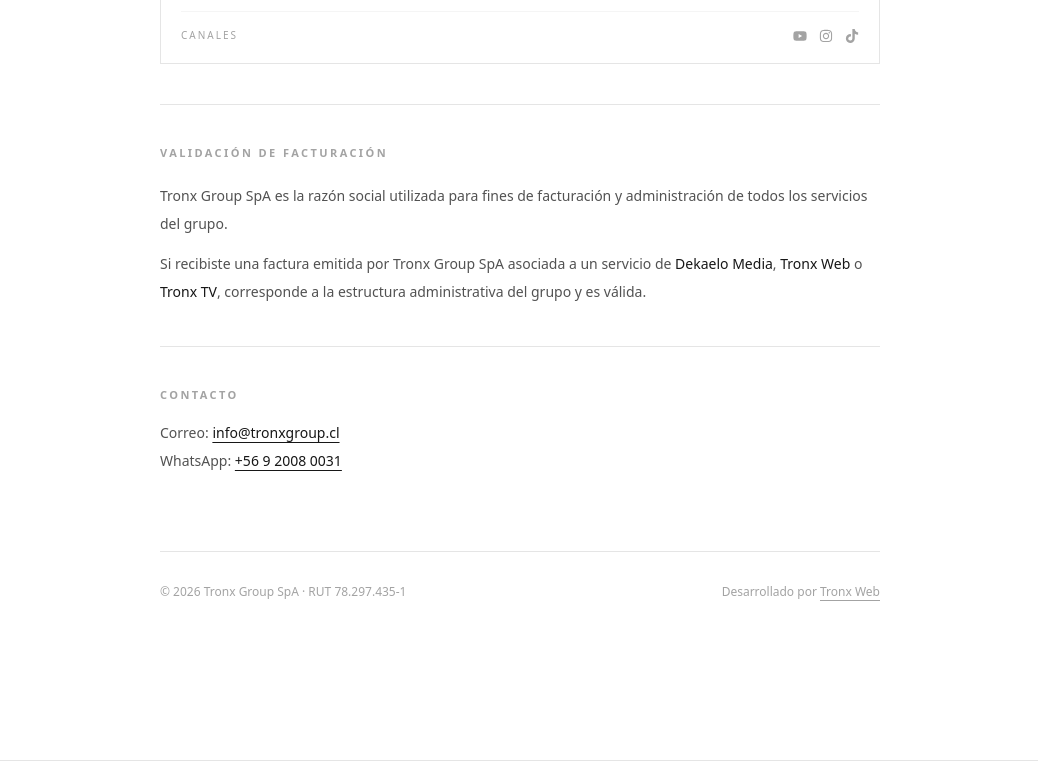
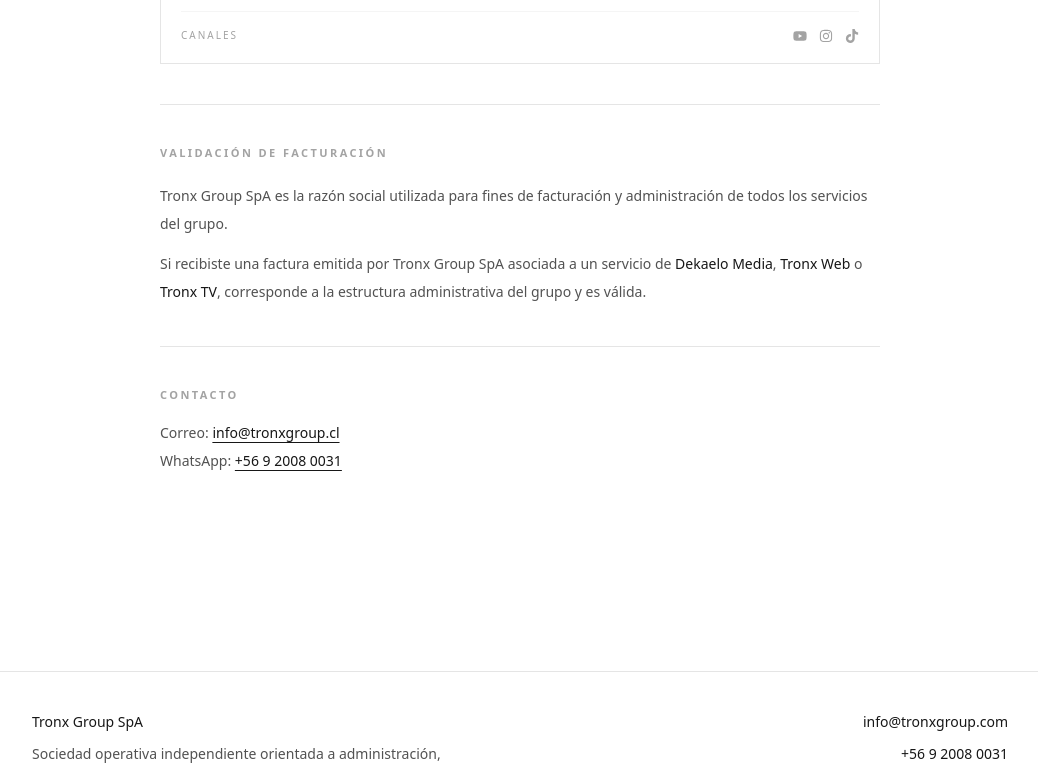
Before and after one commit to TronxGroup/tronxgroup, a Next.js app: page / in a window 1280 px wide. Shown: the part 1450-2216 px from the top of the page, without its empty margins (120-1158 px from the left). Built offline with nearby package versions, Linux system fonts and the light colour scheme.

Commit message:
Update page.tsx

```diff
--- a/app/page.tsx
+++ b/app/page.tsx
@@ -62,7 +62,6 @@
 
 const legalData = [
   { label: "Razón social", value: "TRONX GROUP SpA" },
-  { label: "RUT", value: "78.297.435-1" },
   { label: "Constitución", value: "17 de noviembre de 2025" },
   { label: "Función", value: "Facturación, administración y continuidad operativa" },
 ];
@@ -270,23 +269,6 @@
           </div>
         </Section>
 
-        {/* FOOTER */}
-        <div className="mt-10 border-t border-neutral-200 pt-8 flex flex-col sm:flex-row sm:items-center sm:justify-between gap-3">
-          <p className="text-xs text-neutral-400">
-            © {new Date().getFullYear()} Tronx Group SpA · RUT 78.297.435-1
-          </p>
-          <p className="text-xs text-neutral-400">
-            Desarrollado por{" "}
-            <a
-              href="https://www.tronxweb.cl"
-              target="_blank"
-              rel="noopener noreferrer"
-              className="underline underline-offset-4 hover:text-neutral-600 transition"
-            >
-              Tronx Web
-            </a>
-          </p>
-        </div>
 
       </div>
     </main>
```
